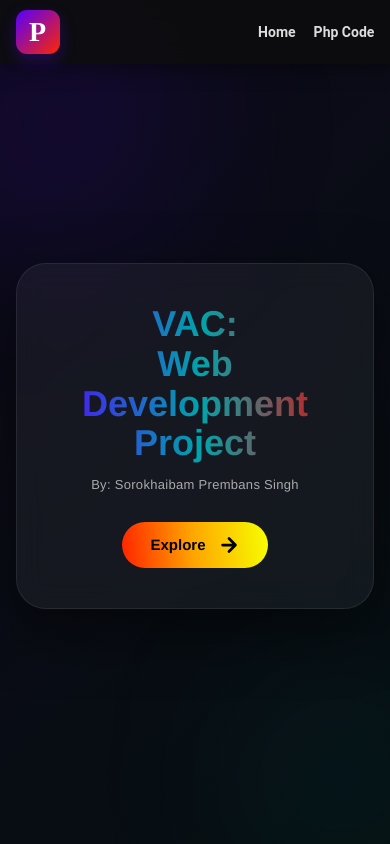
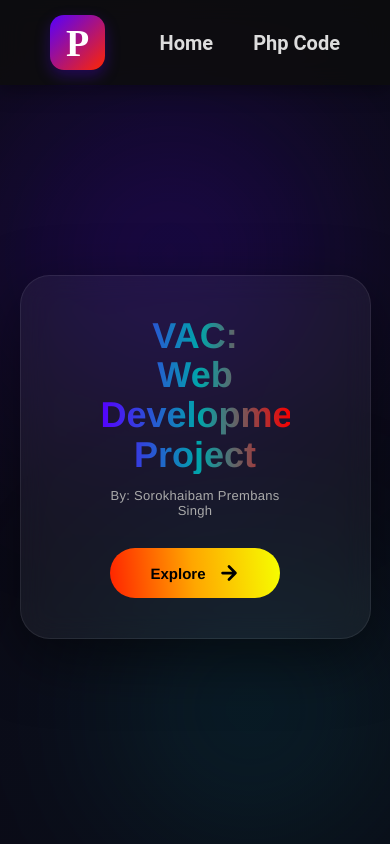
Before and after one commit to Prembans/web-dev-assignment_1, a plain HTML site: page index.html in a window 390 px wide. Shown: the top 844 px of the page. Drawn offline with Linux system fonts and the light colour scheme.

Commit message:
Update style.css

```diff
--- a/Homepage/style.css
+++ b/Homepage/style.css
@@ -252,61 +252,7 @@ body {
 /* =========================================
    Mobile — Tablet (≤768px)
    ========================================= */
-@media (max-width: 768px) {
-  .navbar {
-    padding: 10px 4%;
-  }
 
-  .menu {
-    gap: 18px;
-  }
-
-  .nav-link {
-    font-size: 14px;
-  }
-
-  .logo {
-    width: 44px !important;
-    height: 44px !important;
-    font-size: 28px !important;
-    border-radius: 11px !important;
-  }
-
-  .hero-content {
-    padding: 40px 24px;
-    width: 92%;
-  }
-
-  .glow-1 { width: 280px; height: 280px; }
-  .glow-2 { width: 220px; height: 220px; }
-
-  .explore-btn {
-    padding: 12px 28px;
-  }
-
-  .section-title {
-    margin: 60px 0 28px;
-  }
-
-  .movie-section {
-    grid-template-columns: repeat(auto-fill, minmax(150px, 1fr));
-    gap: 16px;
-    width: 92%;
-  }
-
-  .title-frame {
-    min-height: 60px;
-    padding: 12px 14px;
-  }
-
-  .title-frame h3 {
-    font-size: 13px;
-  }
-}
-
-/* =========================================
-   Mobile — Small phones (≤480px)
-   ========================================= */
 @media (max-width: 900px) {
   .movie-content-split {
     flex-direction: column;
```
